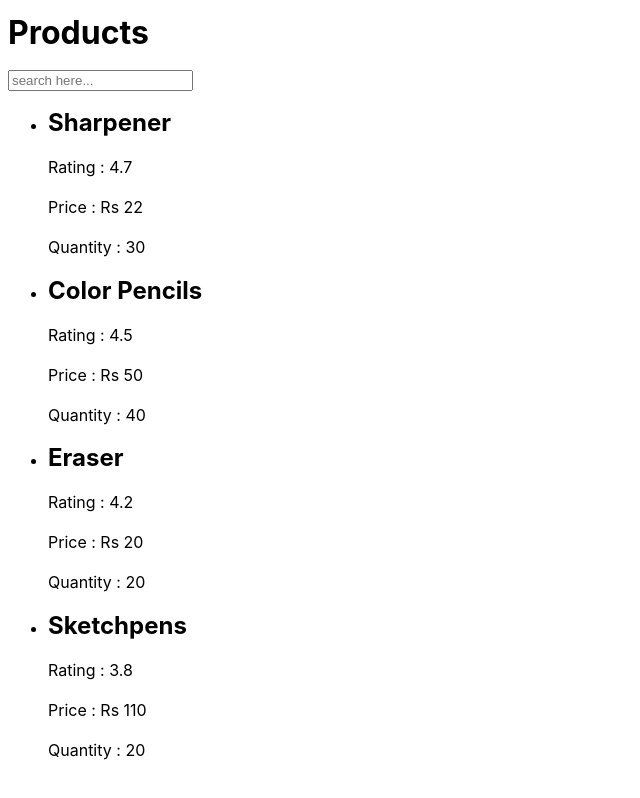
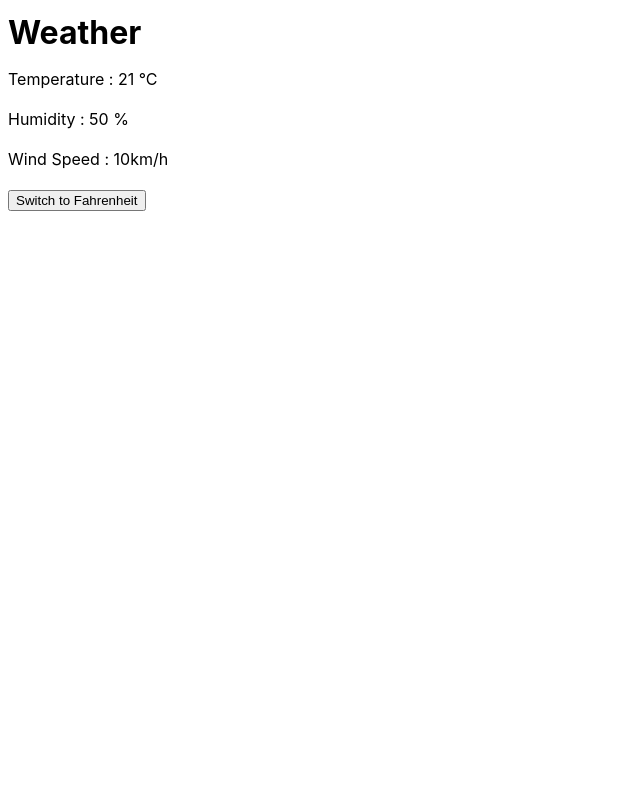
Before and after one commit to Lokeshkhati/ES6-Practice, a React (Vite) app in the folder Reactjs/Set-07/: page / in a window 1280 px wide. Shown: the whole page, without its empty margins (0-640 px from the left). Built offline with nearby package versions, Linux system fonts and the light colour scheme.

Commit message:
feat : add solution

```diff
--- a/Reactjs/Set-07/src/App.jsx
+++ b/Reactjs/Set-07/src/App.jsx
@@ -4,17 +4,19 @@ import ProductCard from "./components/ProductCard";
 import ProductCard2 from "./components/ProductCard2";
 import ProductCard3 from "./components/ProductCard3";
 import Quote from "./components/Quote";
+import Temperature from "./components/Temperature";
 import UserCard from "./components/UserCard";
 
 function App() {
   return (
     <div className="App">
+      <Temperature />
       {/* <UserCard /> */}
       {/* <Quote /> */}
       {/* <MovieCard /> */}
       {/* <ProductCard/> */}
       {/* <ProductCard2 /> */}
-      <ProductCard3 />
+      {/* <ProductCard3 /> */}
     </div>
   );
 }
--- /dev/null
+++ b/Reactjs/Set-07/src/components/Temperature.jsx
@@ -0,0 +1,64 @@
+//1.  Create a React component that fetches weather data from an API endpoint using useEffect hook and displays the current temperature, humidity, and wind speed on the screen using the useState hook. Add a button which toggles between Celsius and Fahrenheit units for the temperature.
+
+import { useEffect, useState } from "react";
+import { fakeFetch, url } from "../constants/fakeFetch01";
+const Temperature = () => {
+  const [weather, setWeather] = useState([]);
+  const [isLoading, setIsLoading] = useState(false);
+  const [error, setError] = useState("");
+  const [isInCelsius, setIsInCelsius] = useState(true);
+  const { temperature, humidity, windSpeed } = weather;
+
+  useEffect(() => {
+    getWeatherData(url);
+  }, []);
+
+  const getWeatherData = async (url) => {
+    setIsLoading(true);
+    try {
+      const { data } = await fakeFetch(url);
+      setWeather(data);
+      setIsLoading(false);
+    } catch (error) {
+      setError(error.message);
+      setIsLoading(false);
+    }
+  };
+
+  if (isLoading) return <h1> Loading... </h1>;
+  if (error) return <h1> {error} </h1>;
+
+  const temperatureHandler = (temperature) => {
+    if (isInCelsius) {
+      const updatedWeather = {
+        ...weather,
+        temperature: Math.round((temperature * 9) / 5 + 32),
+      };
+      setWeather(updatedWeather);
+      setIsInCelsius(false);
+    } else {
+      const updatedWeather = {
+        ...weather,
+        temperature: Math.round(((temperature - 32) * 5) / 9),
+      };
+      setWeather(updatedWeather);
+      setIsInCelsius(true);
+    }
+  };
+
+  return (
+    <div>
+      <h1>Weather</h1>
+      <p>
+        {" "}
+        Temperature : {temperature} {isInCelsius ? "°C" : "°F"}
+      </p>
+      <p> Humidity : {humidity} % </p>
+      <p> Wind Speed : {windSpeed}km/h </p>
+      <button onClick={() => temperatureHandler(temperature)}>
+        {isInCelsius ? "Switch to Fahrenheit" : " Switch to Celsius"}
+      </button>
+    </div>
+  );
+};
+export default Temperature;
--- /dev/null
+++ b/Reactjs/Set-07/src/constants/fakeFetch01.js
@@ -0,0 +1,24 @@
+export const fakeFetch = (url) => {
+    return new Promise((resolve, reject) => {
+        setTimeout(() => {
+            if (url === "https://example.com/api/weather") {
+                resolve({
+                    status: 200,
+                    message: "Success",
+                    data: {
+                        temperature: 21,
+                        humidity: 50,
+                        windSpeed: 10
+                    }
+                });
+            } else {
+                reject({
+                    status: 404,
+                    message: "Weather data not found."
+                });
+            }
+        }, 2000);
+    });
+};
+
+export const url = "https://example.com/api/weather"
```
